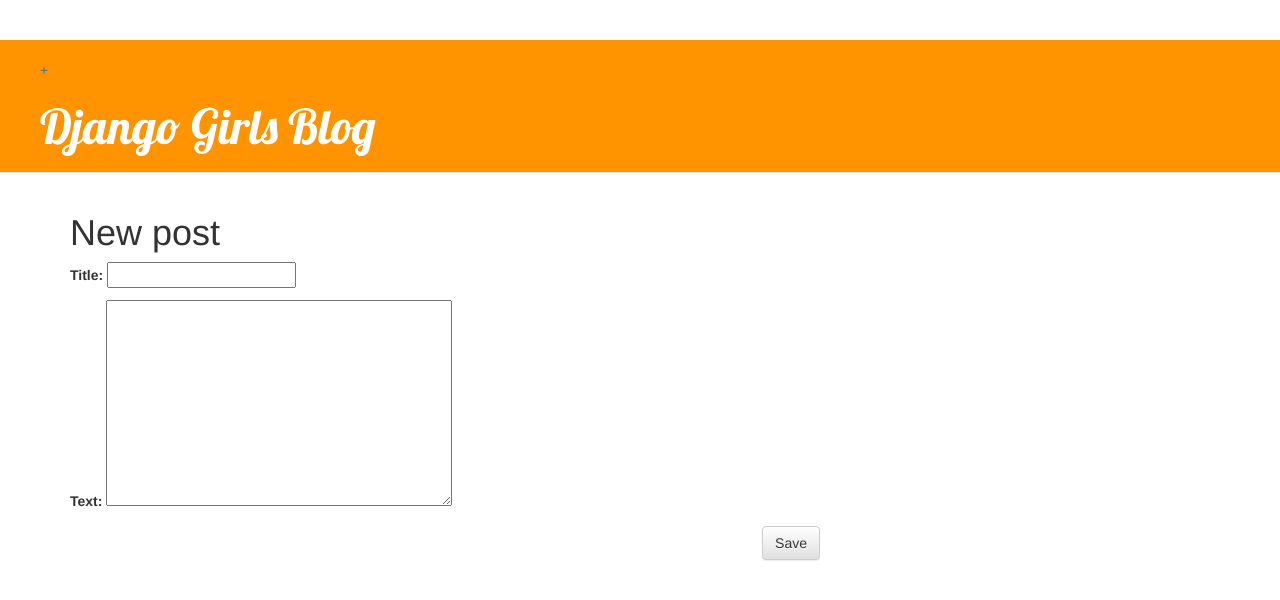
After one commit to Test-TJ/my-first-blog, a Django app: page /post/new in a window 1280 px wide. The commit adds this page. Shown: the top 600 px of the page. Run offline with Django 3.2, Linux system fonts and the light colour scheme; some libraries are stand-ins or nearby versions.

Commit message:
フォーム途中まで

```diff
--- /dev/null
+++ b/blog/forms.py
@@ -0,0 +1,7 @@
+from django import forms
+from .models import Post
+
+class PostForm(forms.ModelForm):
+     class Meta:
+          model = Post
+          fields = ('title', 'text',)
--- a/blog/templates/blog/base.html
+++ b/blog/templates/blog/base.html
@@ -9,8 +9,9 @@
      </head>
      <body>
           <div class='page-header'>
+               <a href="{% url 'post_new' %}" class="top_menu"><span class="glyphicon-plus"></span></a>
                <h1><a href="/">Django Girls Blog</a></h1>
-          </div>
+           </div>
 
           <div class="content container">
                <div class="row">
--- /dev/null
+++ b/blog/templates/blog/post_edit.html
@@ -0,0 +1,9 @@
+{% extends 'blog/base.html' %}
+
+{% block content %}
+     <h1>New post</h1>
+     <form method="POST" class="post_form">{% csrf_token %}
+          {{ form.as_p }}
+          <button type="submit" class="save btn btn-default">Save</button>
+     </form>
+{% endblock %}
--- a/blog/urls.py
+++ b/blog/urls.py
@@ -4,4 +4,5 @@
 urlpatterns = [
     path('', views.post_list, name='post_list'),
     path('post/<int:pk>/', views.post_detail, name='post_detail'),
+    path('post/new', views.post_new, name='post_new'),
 ]
--- a/blog/views.py
+++ b/blog/views.py
@@ -1,6 +1,8 @@
 from django.shortcuts import render, get_object_or_404
 from django.utils import timezone
 from .models import Post
+from .forms import PostForm
+from django.shortcuts import redirect
 
 # Create your views here.
 def post_list(request):
@@ -10,3 +12,17 @@
 def post_detail(request, pk):
      post = get_object_or_404(Post, pk=pk)
      return render(request, 'blog/post_detail.html', {'post': post})
+
+def post_new(request):
+     if request.method == "POST":
+          form = PostForm(request.POST)
+          if form.is_valid():
+               post = form.save(commit=False)
+               post.author = request.user
+               post.published_date = timezone.now()
+               post.save()
+               return redirect('post_detail', pk=post.pk)
+     else:
+          form = PostForm()
+
+     return render(request, 'blog/post_edit.html', {'form': form})
```
